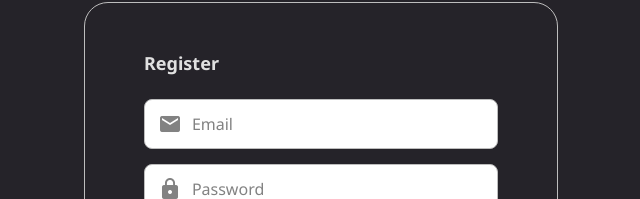
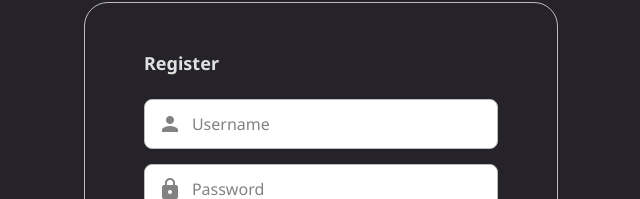
Before and after one commit to LoganSorensen/group-chat-app-fe, a React (Create React App) app: page /register in a window 1280 px wide. Shown: the part 98-297 px from the top of the page, without its empty margins (319-959 px from the left). Built offline with nearby package versions, Linux system fonts and the light colour scheme.

Commit message:
connected registration form to the backend

```diff
--- a/src/App.js
+++ b/src/App.js
@@ -14,7 +14,11 @@ function App() {
       <Route path="/chat">
         <Sidebar />
         <Route exact path="/chat/:channelId" component={ChatWindow} />
-        {/* <ChatWindow /> */}
+        <Route exact path="/chat">
+          <div className="join-channel-msg">
+            Join a channel to start chatting!
+          </div>
+        </Route>
         <AddChannelForm />
       </Route>
     </div>
--- a/src/components/register.jsx
+++ b/src/components/register.jsx
@@ -1,6 +1,11 @@
 import React, { useState } from "react";
 import { Link, useHistory } from "react-router-dom";
 import axios from "axios";
+import { connect } from "react-redux";
+
+
+import { setUser } from "../actions/setUserStateActions";
+
 
 // import { ReactComponent as Logo } from "../assets/devchallenges.svg";
 // import { ReactComponent as LogoLight } from "../assets/devchallenges-light.svg";
@@ -9,9 +14,9 @@ import axios from "axios";
 // import { ReactComponent as GithubLogo } from "../assets/Github.svg";
 // import GoogleLoginBtn from "./googleLoginBtn";
 
-const Register = () => {
+const Register = ({setUser}) => {
   const [userCredentials, setUserCredentials] = useState({
-    email: "",
+    username: "",
     password: "",
   });
   const history = useHistory();
@@ -23,11 +28,13 @@ const Register = () => {
   const handleSubmit = (e) => {
     e.preventDefault();
     axios
-      .post("http://localhost:5000/users/register", userCredentials)
+      .post("http://localhost:5000/api/auth/register", userCredentials)
       .then((res) => {
+        setUser(res.data.user)
         localStorage.setItem("token", res.data.token);
-        localStorage.setItem("id", res.data.id);
-        history.push("/");
+        // localStorage.setItem("id", res.data.id);
+        localStorage.setItem("user", JSON.stringify(res.data.user));
+        history.push("/chat");
       })
       .catch((err) => console.log(err));
   };
@@ -38,12 +45,12 @@ const Register = () => {
       <h2>Register</h2>
       <form onSubmit={handleSubmit}>
         <div className="input-wrapper email-wrapper">
-          <span className="material-icons email-icon">email</span>
+          <span className="material-icons email-icon">person</span>
           <input
-            type="email"
-            placeholder="Email"
-            name="email"
-            value={userCredentials.email}
+            type="text"
+            placeholder="Username"
+            name="username"
+            value={userCredentials.username}
             onChange={handleChange}
           />
         </div>
@@ -74,4 +81,4 @@ const Register = () => {
   );
 };
 
-export default Register;
+export default connect(null, {setUser})(Register);
--- a/src/components/userOptions.jsx
+++ b/src/components/userOptions.jsx
@@ -5,7 +5,8 @@ const UserOptions = ({ optionsOpen, setOptionsOpen }) => {
   const history = useHistory();
   const logout = () => {
     localStorage.removeItem("token");
-    history.push("/login");
+    localStorage.removeItem("user");
+    history.push("/");
   };
 
   const handleBlur = (e) => {
--- a/src/styles/index.css
+++ b/src/styles/index.css
@@ -316,6 +316,7 @@ a {
 .join-channel-msg {
   text-align: center;
   margin-top: 40rem;
+  width: 100%;
   color: #828282;
   font-size: 3rem;
   font-weight: 600;
--- a/src/styles/less/chatWindow.less
+++ b/src/styles/less/chatWindow.less
@@ -101,7 +101,7 @@
 .join-channel-msg {
   text-align: center;
   margin-top: 40rem;
-
+  width: 100%;
   color: @text-gray;
   font-size: 3rem;
   font-weight: 600;
```
